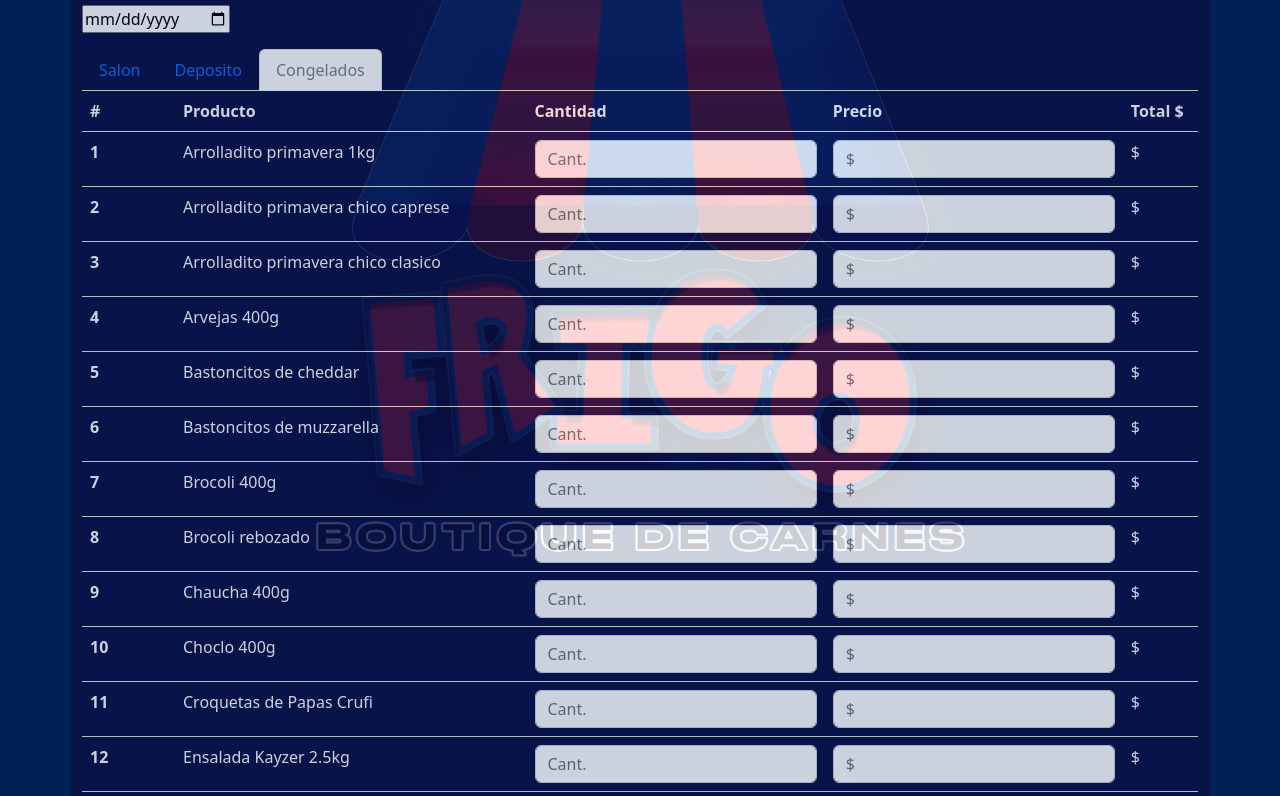
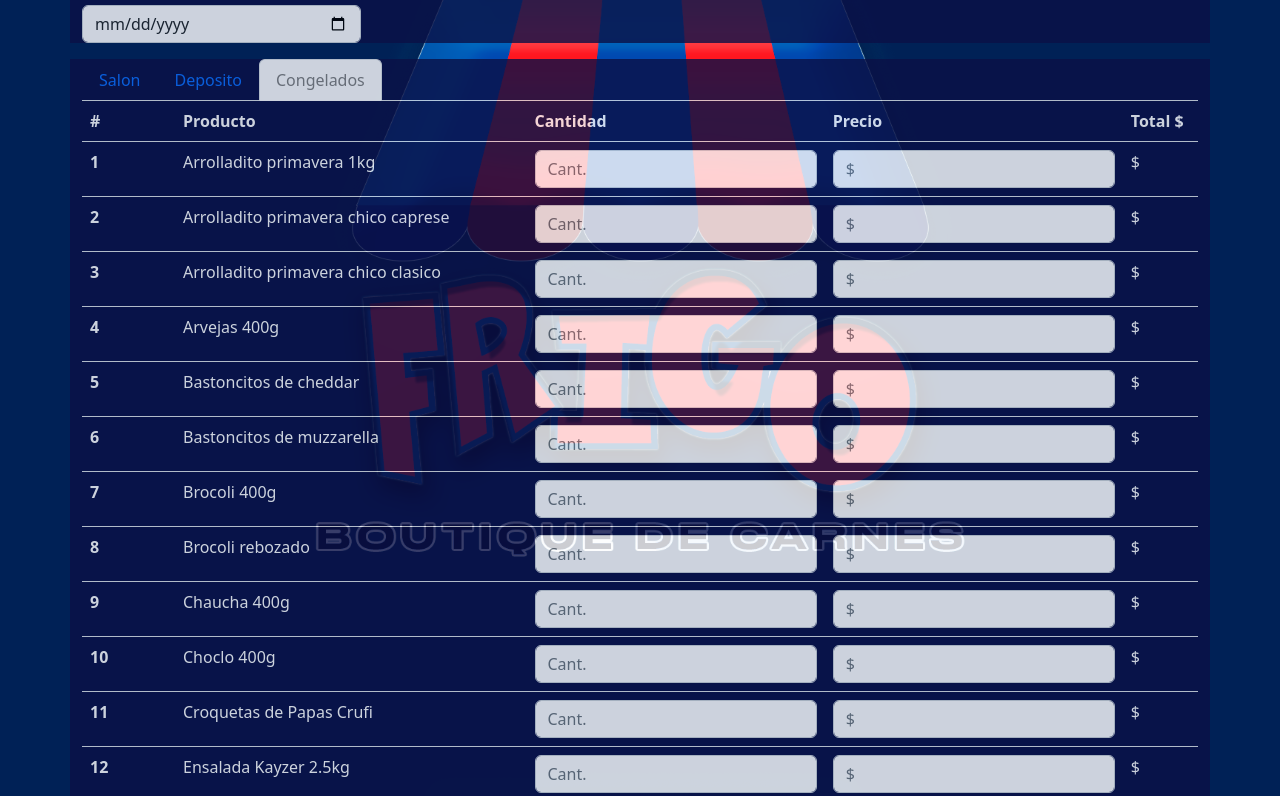
Before and after one commit to juan49278/inventario, a plain HTML site: page congelados.html in a window 1280 px wide. Shown: the part 83-879 px from the top of the page. Drawn offline with nearby package versions, Linux system fonts and the light colour scheme.

Commit message:
Update congelados.html

```diff
--- a/congelados.html
+++ b/congelados.html
@@ -19,7 +19,7 @@
       </h5>
       <div class="row-3">
         <div class="col-3">
-    <input type="date" name="mes" id="mes" class="mb-3">
+    <input type="date" name="mes" id="mes" class="form-control mb-3">
   </div>
 </div>
 </div>
```
